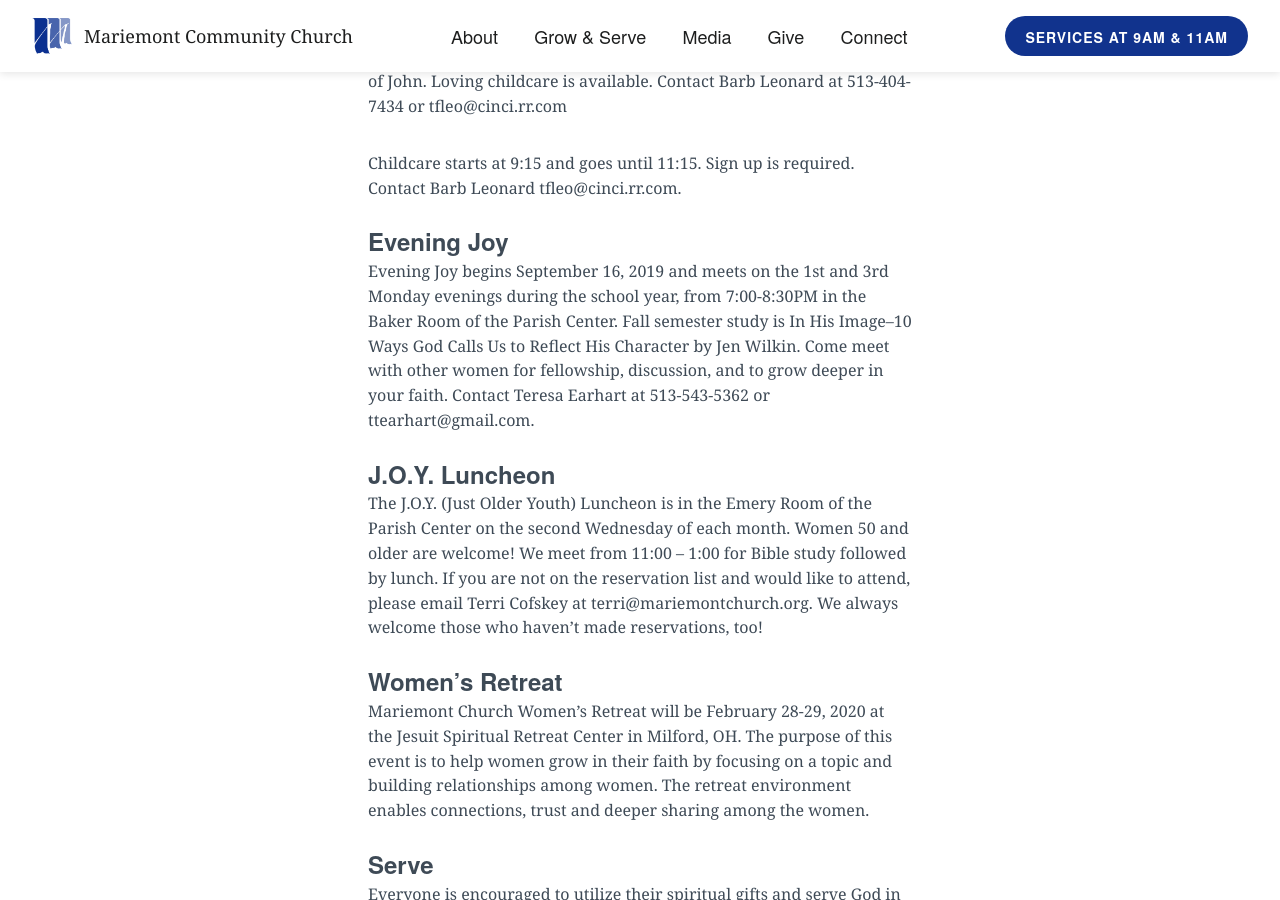
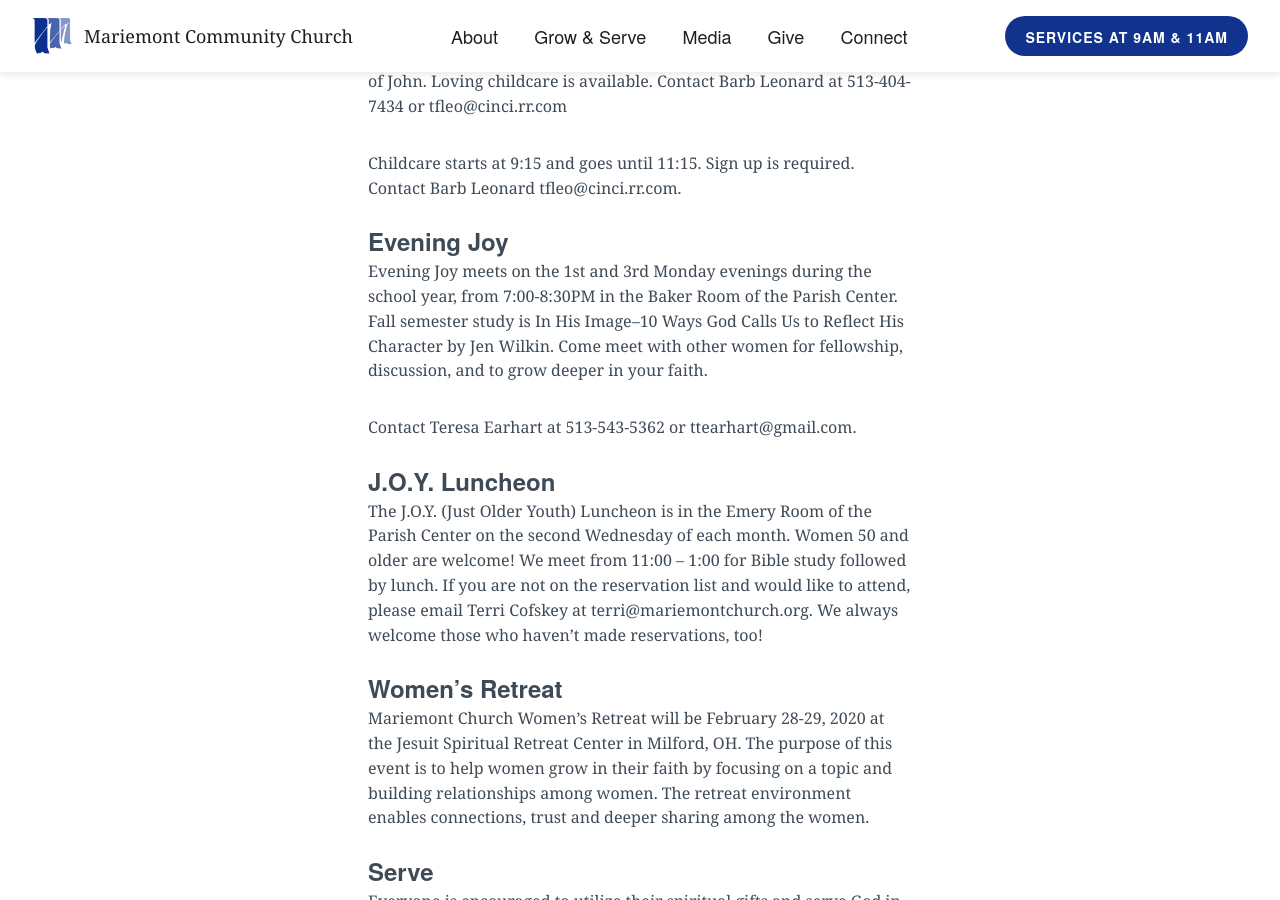
Before and after one commit to lukemoderwell/mariemont, a Jekyll site: the page built from womens-ministry.md, in a window 1280 px wide and 900 px high, scrolled down 1449 px. Built offline with Jekyll 4.4.1, drawn with Linux system fonts in a browser that asks for light colours; nearby versions of some CDN libraries.

Commit message:
Updated Womens Ministry

```diff
--- a/womens-ministry.md
+++ b/womens-ministry.md
@@ -24,7 +24,9 @@
 
 ### Evening Joy
 
-Evening Joy begins September 16, 2019 and meets on the 1st and 3rd Monday evenings during the school year, from 7:00-8:30PM in the Baker Room of the Parish Center. Fall semester study is In His Image--10 Ways God Calls Us to Reflect His Character by Jen Wilkin. Come meet with other women for fellowship, discussion, and to grow deeper in your faith. Contact Teresa Earhart at 513-543-5362 or ttearhart@gmail.com.
+Evening Joy meets on the 1st and 3rd Monday evenings during the school year, from 7:00-8:30PM in the Baker Room of the Parish Center. Fall semester study is In His Image--10 Ways God Calls Us to Reflect His Character by Jen Wilkin. Come meet with other women for fellowship, discussion, and to grow deeper in your faith.
+
+Contact Teresa Earhart at 513-543-5362 or ttearhart@gmail.com.
 
 ### J.O.Y. Luncheon
 
```
